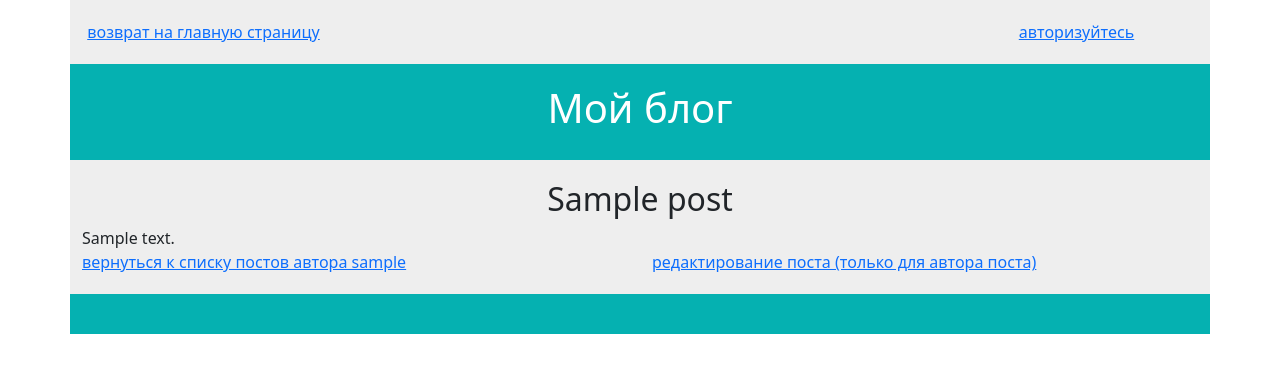
After one commit to ilyapopov400/WebSiteBlog, a Django app: page /posts/post/1/ in a window 1280 px wide. The commit adds this page. Shown: the top 373 px of the page. Run offline with Django 4.2, Linux system fonts and the light colour scheme; tables that the repository leaves empty hold one stand-in row (values such as "Sample post"); some libraries are stand-ins or nearby versions.

Commit message:
просмотр и редактирование постов, с проверкой прав допуска

```diff
--- /dev/null
+++ b/my_blog/app_posts/templates/app_posts/post.html
@@ -0,0 +1,33 @@
+<!--один пост автора-->
+{% extends "app_blog/base.html" %}
+{% load static %}
+{% block title %}
+{{ post.title }}
+{% endblock %}
+
+{% block content %}
+<div class="container text-center">
+    <div class="row">
+        <div class="col-12">
+            <h2>{{ post.title }}</h2>
+        </div>
+    </div>
+</div>
+<div class="container">
+    <div class="row">
+        <div class="col-12">
+            {{ post.content }}
+        </div>
+    </div>
+</div>
+<div class="container">
+    <div class="row">
+        <div class="col-6">
+            <a href="{% url 'app_posts:posts_user' post.author.pk %}">вернуться к списку постов автора {{ post.author }}</a>
+        </div>
+        <div class="col-6">
+            <a href="{% url 'app_posts:post_update' post.pk %}">редактирование поста (только для автора поста)</a>
+        </div>
+    </div>
+</div>
+{% endblock %}
--- a/my_blog/app_posts/urls.py
+++ b/my_blog/app_posts/urls.py
@@ -4,6 +4,8 @@ from . import views
 app_name = 'app_posts'
 
 urlpatterns = [
-    path('author/<int:pk>/', views.PostsUser.as_view(), name="posts_user"),
+    path('author/<int:pk>/', views.PostsUser.as_view(), name="posts_user"),  # все посты автора
+    path('post/<int:pk>/', views.PostUserOne.as_view(), name="posts_user_one"),  # пост автора
+    path('post_update/<int:pk>/', views.PostUpdate.as_view(), name="post_update"),  # редактирование поста
 
 ]
--- a/my_blog/app_posts/views.py
+++ b/my_blog/app_posts/views.py
@@ -1,21 +1,56 @@
 from django.shortcuts import render
 from django.views.generic import TemplateView
 from django.views.generic import ListView, DetailView
+from django.views.generic import CreateView, UpdateView, DeleteView
+from django.urls import reverse_lazy
 
 from django.contrib.auth.models import User
 from . import models
+from registration import utils
 
 
 # Create your views here.
 
 class PostsUser(DetailView):
+    """
+    - показать все посты пользователя
+    """
     template_name = "app_posts/posts.html"
     model = User
     context_object_name = "authors"  # переменная, передающаяся в шаблон (можно использовать по дефолту object_list)
 
     def get_context_data(self, *args, **kwargs):
+        """
+        - добавили в контекст "posts_author" -> список постов выбранного автора
+        :param args:
+        :param kwargs:
+        :return:
+        """
         context = super().get_context_data(*args, **kwargs)
         posts_all = models.Posts.objects.all()
         posts_author = posts_all.filter(author=context.get("authors"))
         context["posts_author"] = posts_author
         return context
+
+
+class PostUserOne(DetailView):
+    """
+    - показать один пост автора
+    """
+    template_name = "app_posts/post.html"
+    model = models.Posts
+    context_object_name = "post"
+
+
+class PostUpdate(utils.OnlySuperuserAndAutorMixin, UpdateView):
+    """
+    - редактировать один пост
+    - при использовании "utils.OnlySuperuserAndAutorMixin" разрешается только superuser и автору поста
+    """
+    template_name = "app_posts/update_post.html"
+    model = models.Posts
+    fields = ["title", "content"]
+
+    def get_success_url(self):
+        pk = self.kwargs['pk']
+        return reverse_lazy('app_posts:posts_user_one', kwargs={'pk': pk})
```
Also changed, not shown: my_blog/app_posts/templates/app_posts/posts.html (+13 -6 lines), my_blog/app_posts/templates/app_posts/update_post.html (added, +20 -0 lines), my_blog/registration/utils.py (+15 -0 lines).
